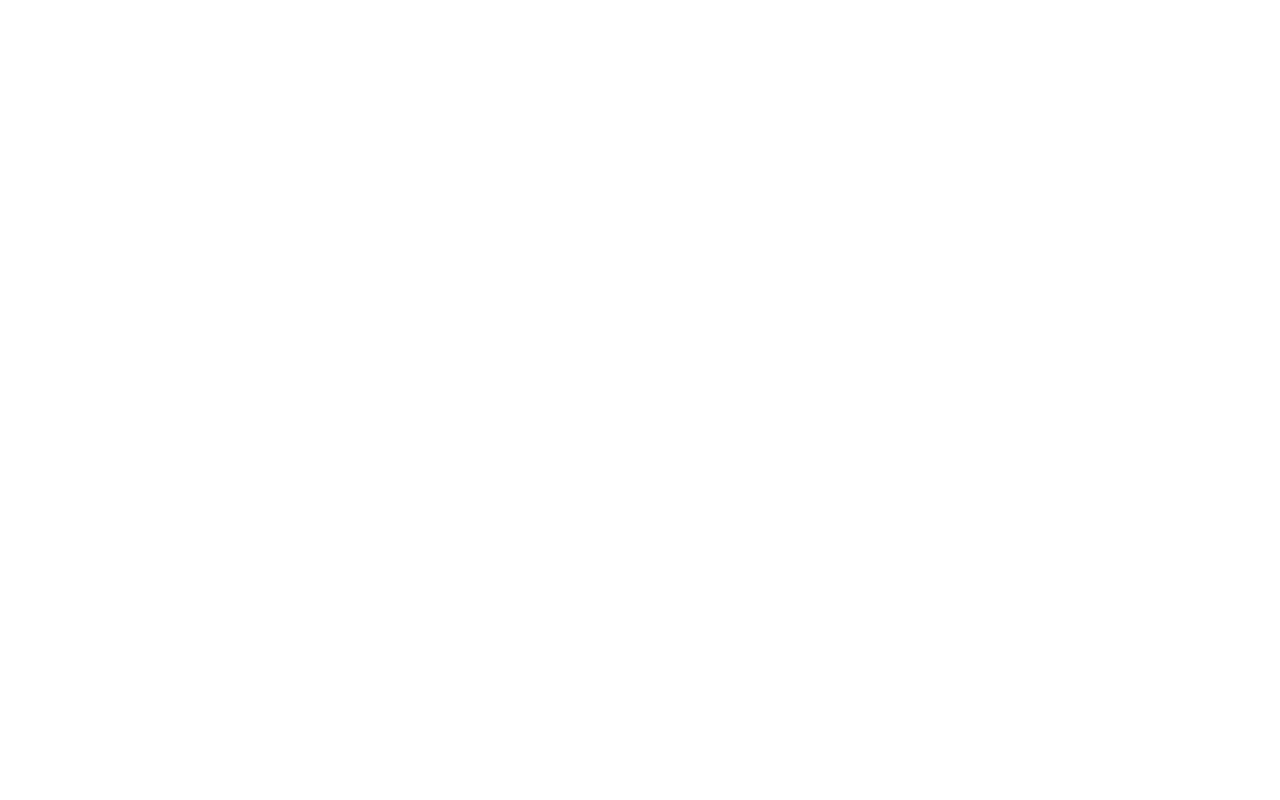
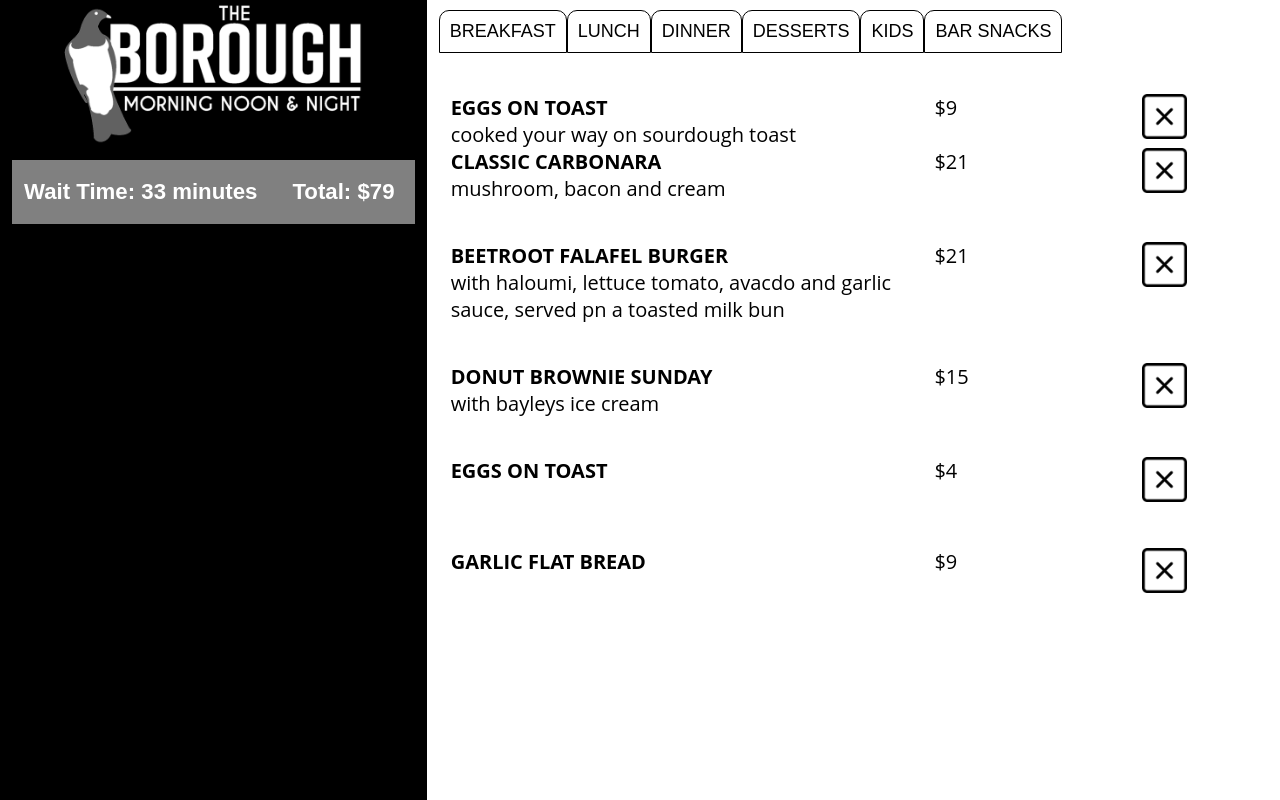
Before and after one commit to Katherineslove/summativeResub, a plain HTML site: page order.html in a window 1280 px wide. Drawn offline with Linux system fonts and the light colour scheme.

Commit message:
Order page is working

```diff
--- a/order.html
+++ b/order.html
@@ -0,0 +1,126 @@
+<!DOCTYPE html>
+<html lang="en" dir="ltr">
+  <head>
+    <meta charset="utf-8">
+    <title>The Borough</title>
+    <meta name="viewport" content="width=device-width, initial-scale=1.0">
+    <script src="js/script.js"></script>
+    <link rel="stylesheet" href="css/style.css">
+  </head>
+  <body>
+    <div id="pageContainer">
+      <div class="container">
+        <div class="row">
+          <div class="col col12 colL4 sidebar">
+            <div class="logo">
+              <img src="images/boroughLogo.png" alt="borough Logo">
+            </div>
+            <div class="order">
+              <div class="row">
+                <div class="col col8 colM6 colL8">
+                  <h3>Wait Time: 33 minutes</h3>
+                </div>
+                <div class="col col4 colM6 colL4">
+                  <h3>Total: $79</h3>
+                </div>
+              </div>
+            </div>
+          </div>
+          <div class="col col12 colL8 mainContent">
+            <div class="nav">
+              <div id="hamburger" onclick="hamburger()">
+                <div class="menuBar"></div>
+                <div class="menuBar"></div>
+                <div class="menuBar"></div>
+              </div>
+              <ul id="hamburgerMenu">
+                <li class="active"><a href="index.html">BREAKFAST</a></li>
+                <li><a href="lunch.html">LUNCH</a></li>
+                <li><a href="dinner.html">DINNER</a></li>
+                <li><a href="desserts.html">DESSERTS</a></li>
+                <li><a href="kids.html">KIDS</a></li>
+                <li><a href="kids.html">BAR SNACKS</a></li>
+              </ul>
+            </div>
+            <div class="menu">
+              <div class="row">
+                <div class="col col10 colM8 colL7">
+                  <p><strong>EGGS ON TOAST</strong></p>
+                  <p>cooked your way on sourdough toast</p>
+                </div>
+                <div class="col col2 colM2 colL3">
+                    $9
+                </div>
+                <div class="col col2 colM1 colL1">
+                    <a href="index.html"><img src="images/remove.png" alt=""></a>
+                </div>
+
+              <div class="row">
+                <div class="col col10 colM8 colL7">
+                  <p><strong>CLASSIC CARBONARA</strong></p>
+                  <p>mushroom, bacon and cream</p>
+                </div>
+                <div class="col col2 colM2 colL3">
+                    $21
+                </div>
+                <div class="col col2 colM1 colL1">
+                    <a href="lunch.html"><img src="images/remove.png" alt=""></a>
+                </div>
+              </div>
+
+              <div class="row">
+                <div class="col col10 colM8 colL7">
+                  <p><strong>BEETROOT FALAFEL BURGER</strong></p>
+                  <p>with haloumi, lettuce tomato, avacdo and garlic sauce, served pn a toasted milk bun</p>
+                </div>
+                <div class="col col2 colM2 colL3">
+                    $21
+                </div>
+                <div class="col col2 colM1 colL1">
+                    <a href="dinner.html"><img src="images/remove.png" alt=""></a>
+                </div>
+              </div>
+
+              <div class="row">
+                <div class="col col10 colM8 colL7">
+                  <p><strong>DONUT BROWNIE SUNDAY</strong></p>
+                  <p>with bayleys ice cream</p>
+                </div>
+                <div class="col col2 colM2 colL3">
+                    $15
+                </div>
+                <div class="col col2 colM1 colL1">
+                    <a href="desserts.html"><img src="images/remove.png" alt=""></a>
+                </div>
+              </div>
+
+              <div class="row">
+                <div class="col col10 colM8 colL7">
+                  <p><strong>EGGS ON TOAST</strong></p>
+                </div>
+                <div class="col col2 colM2 colL3">
+                    $4
+                </div>
+                <div class="col col2 colM1 colL1">
+                    <a href="kids.html"><img src="images/remove.png" alt=""></a>
+                </div>
+              </div>
+
+              <div class="row">
+                <div class="col col10 colM8 colL7">
+                  <p><strong>GARLIC FLAT BREAD</strong></p>
+                </div>
+                <div class="col col2 colM2 colL3">
+                    $9
+                </div>
+                <div class="col col2 colM1 colL1">
+                    <a href="bar.html"><img src="images/remove.png" alt=""></a>
+                </div>
+              </div>
+            </div>
+          </div>
+        </div>
+      </div>
+    </div>
+  </body>
+</html>
```
Also changed, not shown: bar.html (+4 -4 lines), desserts.html (+5 -5 lines), dinner.html (+4 -4 lines), index.html (+5 -5 lines), kids.html (+4 -4 lines), lunch.html (+4 -4 lines), images/remove.png (added), 2 other files.
